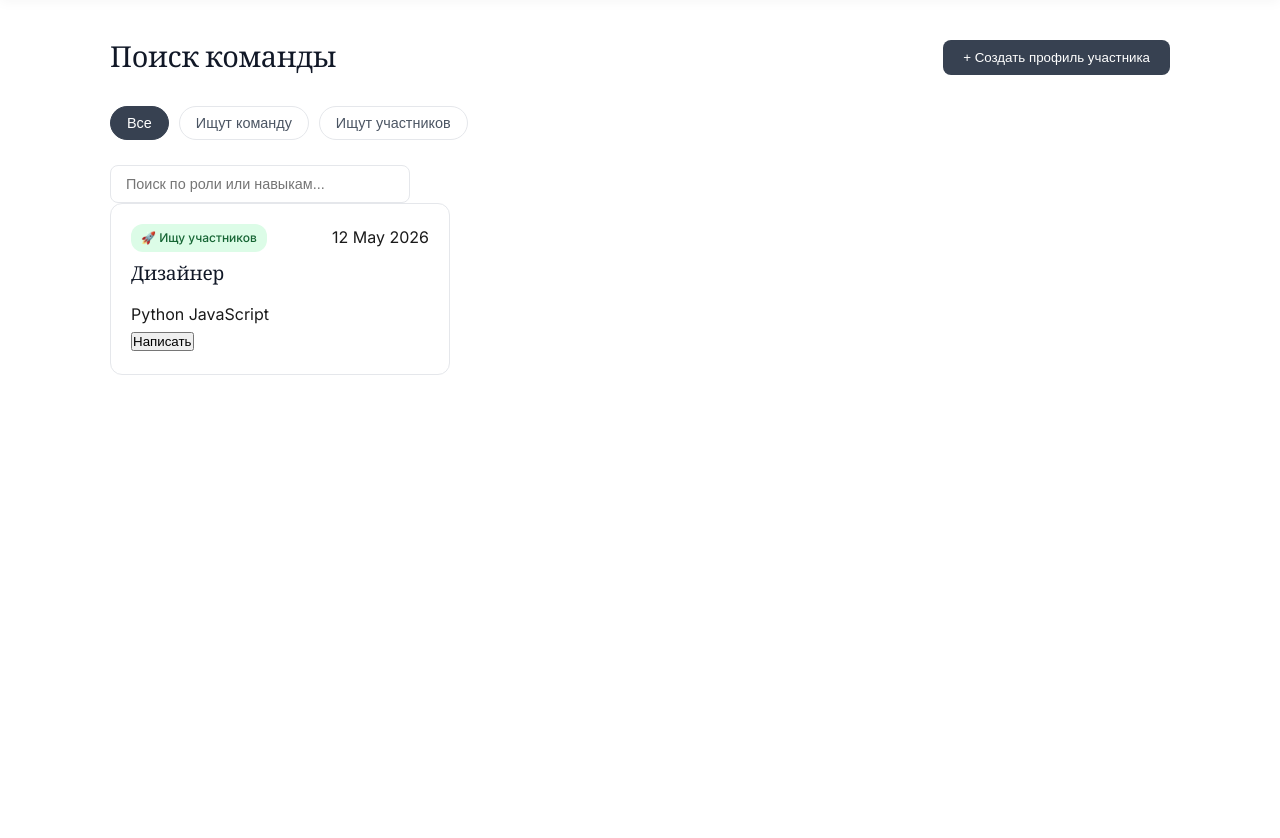
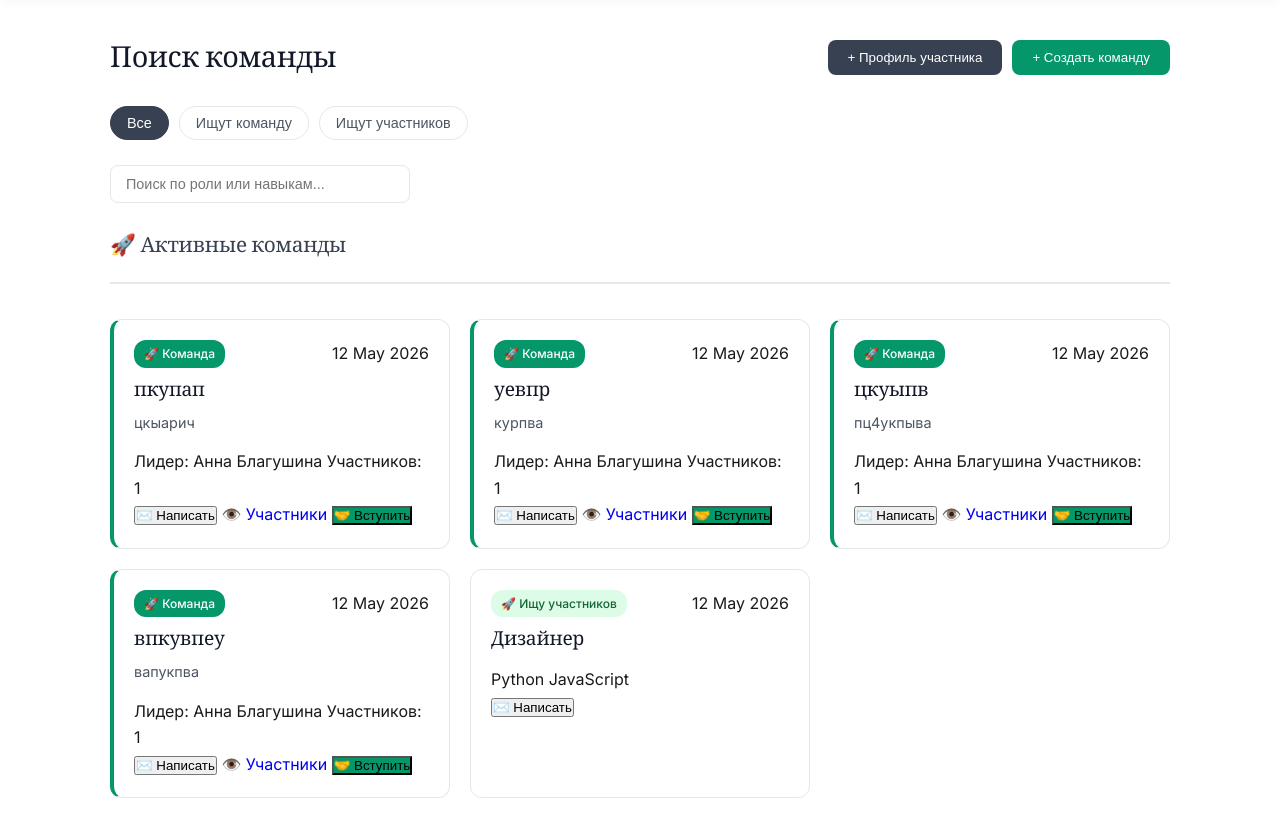
Before and after one commit to viktorialesnyh/FundOfIdeas2, a Flask app: page /team in a window 1280 px wide. Shown: the part 64-902 px from the top of the page. Before the commit the page ends 439 px from the top, so only its background shows below. Run offline with Flask 3, Linux system fonts and the light colour scheme; a user stored in the database is signed in.

Commit message:
Подправила страницу команды, добавила кнопку создать команду и сами команды плашки подправила

```diff
--- a/app.py
+++ b/app.py
@@ -1,6 +1,6 @@
 from flask import Flask, render_template, request, redirect, url_for, session, flash
 import datetime
-from data import db, setup_database, User, Idea, DiaryEntry, Skill, TeamProfile, Like, Comment
+from data import db, setup_database, User, Idea, DiaryEntry, Skill, TeamProfile, Like, Comment, Team,TeamMember
 from werkzeug.security import generate_password_hash, check_password_hash
 
 app = Flask(__name__)
@@ -122,10 +122,13 @@ def team():
     if not user:
         return redirect(url_for('index'))
     profiles = TeamProfile.query.filter(TeamProfile.user_id != user.id).all()
+    teams = Team.query.filter(Team.status == 'recruiting').all()
+    teams = Team.query.filter(Team.status == 'recruiting').all()
     my_profile = TeamProfile.query.filter_by(user_id=user.id).first()
     return render_template('team.html',
                            username=user.username,
                            profiles=profiles,
+                           teams=teams,
                            my_profile=my_profile)
 
 
@@ -350,5 +353,88 @@ def add_comment(idea_id):
         db.session.commit()
     return redirect(url_for('ideas'))
 
+
+# === МАРШРУТЫ КОМАНД ===
+
+@app.route('/create_team', methods=['POST'])
+def create_team():
+    user = get_current_user()
+    if not user:
+        return redirect(url_for('index'))
+
+    name = request.form.get('team_name')
+    description = request.form.get('description')
+
+    if name:
+        new_team = Team(
+            name=name,
+            description=description,
+            leader_id=user.id,
+            status='recruiting',
+            date=datetime.datetime.now().strftime('%d %b %Y')
+        )
+        db.session.add(new_team)
+        db.session.commit()
+        # Добавляем создателя как первого участника
+        db.session.add(TeamMember(
+            team_id=new_team.id,
+            user_id=user.id,
+            role='Лидер',
+            joined_date=datetime.datetime.now().strftime('%d %b %Y')
+        ))
+        db.session.commit()
+
+    return redirect(url_for('team'))
+
+
+@app.route('/team_members/<int:team_id>')
+def team_members(team_id):
+    user = get_current_user()
+    if not user:
+        return redirect(url_for('index'))
+
+    team = Team.query.get_or_404(team_id)
+    members = TeamMember.query.filter_by(team_id=team_id).all()
+    return render_template('team_members.html',
+                           team=team,
+                           members=members,
+                           username=user.username)
+
+
+@app.route('/join_team/<int:team_id>', methods=['POST'])
+def join_team(team_id):
+    user = get_current_user()
+    if not user:
+        return redirect(url_for('index'))
+
+    # Проверяем, не состоит ли уже пользователь в этой команде
+    existing = TeamMember.query.filter_by(team_id=team_id, user_id=user.id).first()
+    if not existing:
+        db.session.add(TeamMember(
+            team_id=team_id,
+            user_id=user.id,
+            role='Участник',
+            joined_date=datetime.datetime.now().strftime('%d %b %Y')
+        ))
+        db.session.commit()
+
+    return redirect(url_for('team'))
+
+
+@app.route('/send_message', methods=['POST'])
+def send_message():
+    user = get_current_user()
+    if not user:
+        return redirect(url_for('index'))
+
+    recipient_id = request.form.get('recipient_id')
+    subject = request.form.get('subject')
+    message_text = request.form.get('message_text')
+
+    # Здесь можно добавить сохранение сообщения в БД
+    # Пока просто перенаправляем с сообщением об успехе
+    flash('Сообщение отправлено!', 'success')
+    return redirect(url_for('team'))
+
 if __name__ == '__main__':
     app.run(debug=True)
--- a/data/__init__.py
+++ b/data/__init__.py
@@ -1,2 +1,2 @@
 from .database import db, setup_database
-from .models import User, Idea, DiaryEntry, Skill, TeamProfile, Like , Comment
+from .models import User, Idea, DiaryEntry, Skill, TeamProfile, Like , Comment, Team, TeamMember
--- a/templates/team.html
+++ b/templates/team.html
@@ -26,13 +26,15 @@
     <main class="team-main">
         <div class="team-header">
             <h1>Поиск команды</h1>
-            {% if my_profile %}
-                <button class="btn-edit-profile" onclick="openEditProfileModal()">✏️ Редактировать мой профиль</button>
-            {% else %}
-                <button class="btn-create" onclick="openCreateProfileModal()">+ Создать профиль участника</button>
-            {% endif %}
+            <div style="display: flex; gap: 10px; flex-wrap: wrap;">
+                {% if my_profile %}
+                    <button class="btn-edit-profile" onclick="openEditProfileModal()">✏️ Мой профиль</button>
+                {% else %}
+                    <button class="btn-create" onclick="openCreateProfileModal()">+ Профиль участника</button>
+                {% endif %}
+                <button class="btn-create" style="background: #059669;" onclick="openCreateTeamModal()">+ Создать команду</button>
+            </div>
         </div>
-
         <!-- Фильтры -->
         <div class="team-controls">
             <div class="filters">
@@ -47,6 +49,38 @@
 
         <!-- Сетка профилей -->
         <div class="team-grid" id="teamGrid">
+            <!-- === 1. КАРТОЧКИ КОМАНД === -->
+            {% if teams %}
+                <div style="grid-column: 1 / -1; margin: 30px 0 15px 0; padding-bottom: 15px; border-bottom: 2px solid #e5e7eb;">
+                    <h2 style="font-size: 1.3rem; color: #374151;">🚀 Активные команды</h2>
+                </div>
+
+                {% for t in teams %}
+                <div class="team-card" style="border-left: 4px solid #059669;">
+                    <div class="card-header-team">
+                        <span class="badge" style="background: #059669; color: white;">🚀 Команда</span>
+                        <span class="date">{{ t.date }}</span>
+                    </div>
+                    <h3>{{ t.name }}</h3>
+                    <p class="desc">{{ t.description[:150] }}{% if t.description|length > 150 %}...{% endif %}</p>
+
+                    <div class="card-tags">
+                        <span>Лидер: {{ t.leader.username }}</span>
+                        <span>Участников: {{ t.members|length }}</span>
+                    </div>
+
+                    <div class="card-actions">
+                        <button class="action-btn outline" onclick="openMessageModal({{ t.leader_id }}, 'Команда {{ t.name }}')">✉️ Написать</button>
+                        <a href="/team_members/{{ t.id }}" class="action-btn outline" style="text-decoration: none; display: inline-flex; align-items: center;">👁️ Участники</a>
+                        <form action="/join_team/{{ t.id }}" method="POST" style="display: inline;">
+                            <button type="submit" class="action-btn" style="background: #059669;">🤝 Вступить</button>
+                        </form>
+                    </div>
+                </div>
+                {% endfor %}
+            {% endif %}
+
+            <!-- === 2. ПРОФИЛИ УЧАСТНИКОВ === -->
             {% if profiles %}
                 {% for p in profiles %}
                 <div class="team-card"
@@ -73,11 +107,14 @@
                     </div>
 
                     <div class="card-actions">
-                        <button class="action-btn outline" onclick="alert('Функция сообщений скоро появится!')">Написать</button>
+                        <button class="action-btn outline" onclick="openMessageModal({{ p.user_id }}, '{{ p.role }}')">✉️ Написать</button>
                     </div>
                 </div>
                 {% endfor %}
-            {% else %}
+            {% endif %}
+
+            <!-- === 3. ПУСТОЕ СОСТОЯНИЕ (если нет ни команд, ни профилей) === -->
+            {% if not teams and not profiles %}
                 <div class="empty-state">
                     <div class="empty-icon">🤝</div>
                     <h3>Пока нет активных участников</h3>
@@ -117,6 +154,29 @@
                 <div class="modal-footer">
                     <button type="button" class="btn-cancel" onclick="closeProfileModal()">Отмена</button>
                     <button type="submit" class="btn-create-idea">💾 Сохранить</button>
+                </div>
+            </form>
+        </div>
+    </div>
+        <!-- === МОДАЛЬНОЕ ОКНО СОЗДАНИЯ КОМАНДЫ === -->
+    <div id="createTeamModal" class="modal">
+        <div class="modal-content">
+            <div class="modal-header">
+                <h2>🚀 Создать новую команду</h2>
+                <button class="modal-close" onclick="closeCreateTeamModal()">&times;</button>
+            </div>
+            <form method="POST" action="/create_team" class="idea-form">
+                <div class="form-group">
+                    <label>Название команды *</label>
+                    <input type="text" name="team_name" placeholder="Например: EdTech Innovators" required>
+                </div>
+                <div class="form-group">
+                    <label>Описание проекта</label>
+                    <textarea name="description" rows="4" placeholder="Опишите цель команды и над чем вы работаете..."></textarea>
+                </div>
+                <div class="modal-footer">
+                    <button type="button" class="btn-cancel" onclick="closeCreateTeamModal()">Отмена</button>
+                    <button type="submit" class="btn-create-idea" style="background: #059669;">💡 Создать команду</button>
                 </div>
             </form>
         </div>
@@ -175,6 +235,21 @@
                 });
             }
         });
+         // === Функции модального окна создания команды ===
+        function openCreateTeamModal() {
+            document.getElementById('createTeamModal').classList.add('active');
+        }
+
+        function closeCreateTeamModal() {
+            document.getElementById('createTeamModal').classList.remove('active');
+        }
+
+        // Закрытие по клику вне окна
+        document.getElementById('createTeamModal').addEventListener('click', (e) => {
+            if (e.target.id === 'createTeamModal') {
+                closeCreateTeamModal();
+            }
+        });
     </script>
 </body>
 </html>
```
Also changed, not shown: data/models.py (+23 -0 lines), db/fundofideas.db.
